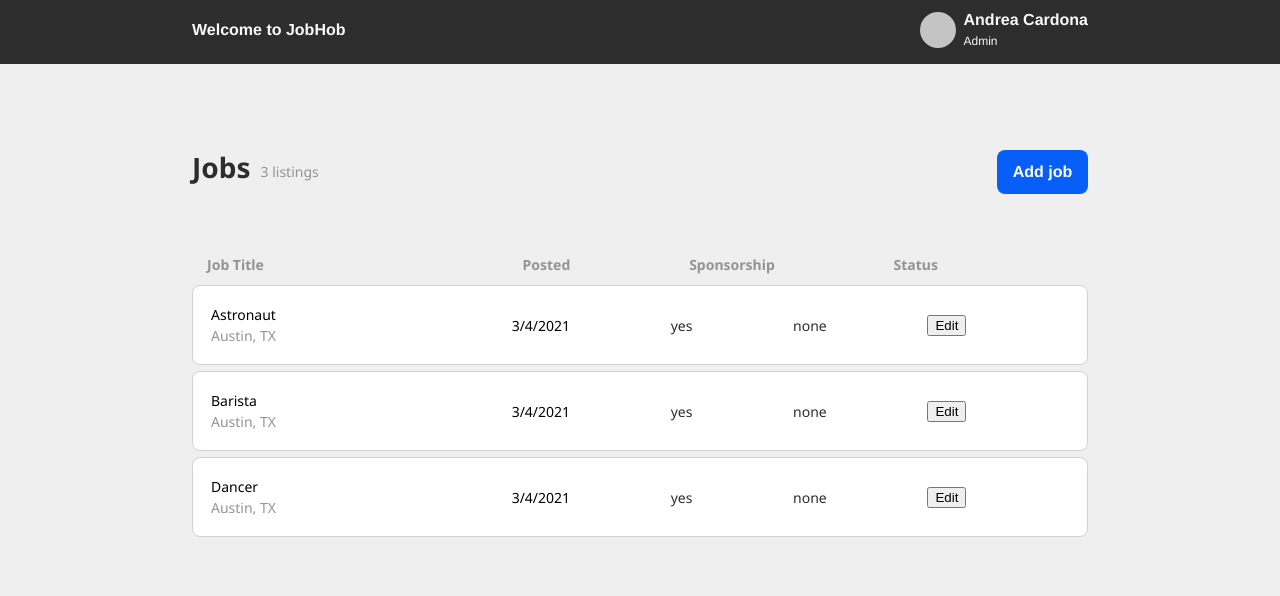
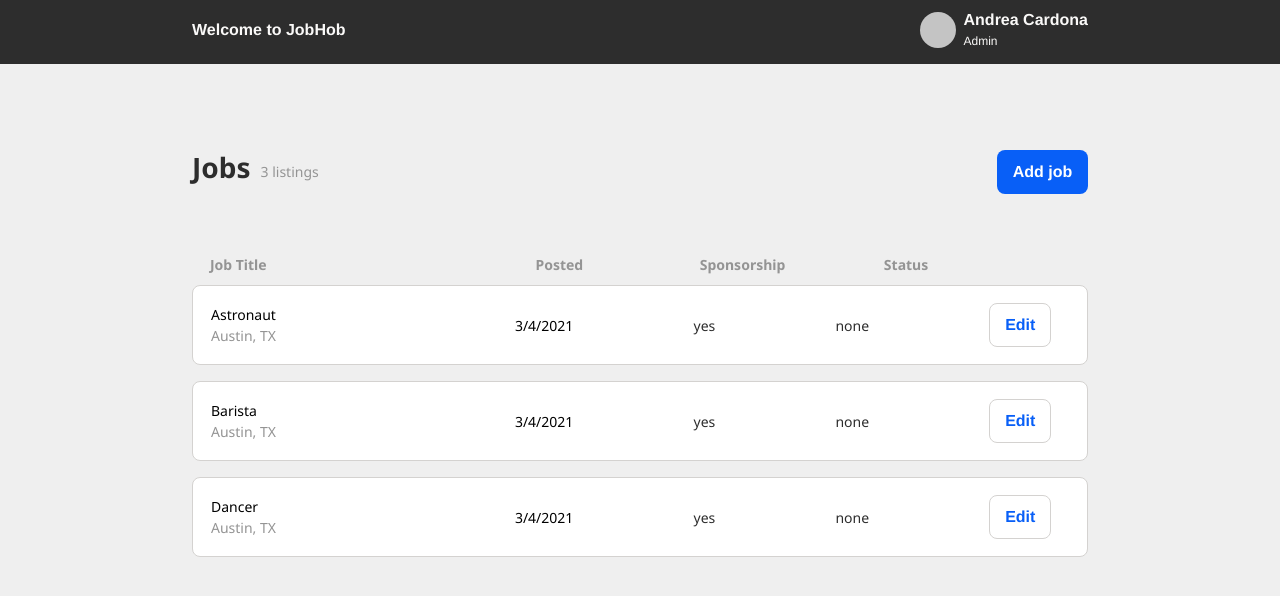
Before and after one commit to andreancardona/job-app, a React (Create React App) app: page /home in a window 1280 px wide. Shown: the top 596 px of the page. Built offline with nearby package versions, Linux system fonts and the light colour scheme.

Commit message:
update(JobsList): added styles to JobsList

```diff
--- a/src/components/JobsList.js
+++ b/src/components/JobsList.js
@@ -25,12 +25,14 @@ const JobsList = (props) => {
             <div className="title">{job.title}</div>
             <div className="location">{job.location}</div>
           </div>
+          <div className="job-details">
             <div className="posted"><CurrentDate /></div>
             <div className="sponsorship">{job.sponsorship}</div>
             <div className="status">{job.status}</div>
-          <button className="edit-button" onClick={() => {props.editJob(job) || history.push("/edit-job")}}>
-            Edit
-          </button>
+            <button className="edit-button" onClick={() => {props.editJob(job) || history.push("/edit-job")}}>
+              Edit
+            </button>
+          </div>
           <div>
           </div>
         </div>
--- a/src/styles/AddJob.css
+++ b/src/styles/AddJob.css
@@ -7,10 +7,24 @@
   border-radius: 8px;
 }
 
+@media screen and (max-width: 768px) {
+  .add-job-container {
+    width: 95%;
+    height: 90%;
+    margin-top: 70px;
+  }
+}
+
 .add-job-headers {
   height: 80px;
   padding: 25px 0 0 30px;
   border-bottom: 1px solid #d4d2d0;
+}
+
+@media screen and (max-width: 768px) {
+  .add-job-headers {
+    padding: 20px;
+  }
 }
 
 .add-job-heading {
@@ -76,6 +90,25 @@ select {
   background-repeat: no-repeat;
 }
 
+@media screen and (max-width: 768px) {
+  select {
+    font-family: "Helvetica Neue";
+    font-size: 16px;
+    font-style: normal;
+    font-weight: 400;
+    line-height: 24px;
+    letter-spacing: 0em;
+    text-align: left;
+    padding: 10px;
+    -webkit-appearance: none;
+    -moz-appearance: none;
+    appearance: none;
+    background-image: url("../images/caret.svg");
+    background-position: 260px center;
+    background-repeat: no-repeat;
+  }
+}
+
 .sub-label {
   font-family: "Helvetica Neue";
   font-size: 14px;
@@ -101,6 +134,7 @@ select {
   border: 1px solid #949494;
   border-radius: 8px;
   margin-bottom: 15px;
+  background-color: #ffff;
 }
 
 .add-job-footer {
--- a/src/styles/JobsList.css
+++ b/src/styles/JobsList.css
@@ -4,7 +4,6 @@
   border-radius: 4px;
   margin: 50px 0 50px 0;
 }
-
 
 @media screen and (max-width: 768px) {
   .jobs-list-container {
@@ -26,13 +25,12 @@
 
   display: flex;
   flex-direction: row;
-  justify-content: space-between;
 }
 
 @media screen and (max-width: 768px) {
   .jobs-list-headers {
     font-family: Noto Sans;
-    font-size: 16px;
+    font-size: 14px;
 
     display: flex;
     flex-direction: row;
@@ -41,16 +39,42 @@
 }
 
 .header-title {
-  padding: 0 140px 0 15px;
+  padding: 0 28% 0 2%;
+}
+
+.header-posted {
+  padding-right: 10%;
+}
+
+.header-sponsorship {
+  padding-right: 8%;
 }
 
 .header-status {
   padding-right: 150px;
 }
 
+@media screen and (min-width: 1154px) {
+  .header-title {
+    padding: 0 30% 0 2%;
+  }
+
+  .header-posted {
+    padding-right: 13%;
+  }
+
+  .header-sponsorship {
+    padding-right: 11%;
+  }
+
+  .header-status {
+    padding-right: 150px;
+  }
+}
+
 @media screen and (max-width: 768px) {
   .header-title {
-    padding: 0 8% 0 3%;
+    padding: 0 25px 0 15px;
   }
 
   .header-posted {
@@ -72,7 +96,7 @@
   display: flex;
   font-size: 20px;
   justify-content: space-between;
-  margin-bottom: 6px;
+  margin-bottom: 16px;
 
   width: 100%;
   height: 80px;
@@ -82,8 +106,16 @@
 }
 
 .job-title-location {
-  width: 200px;
+  width: 30%;
   padding: 18px 0px 18px 18px;
+}
+
+.job-details {
+  width: 60%;
+  display: flex;
+  flex-direction: row;
+  justify-content: space-between;
+  align-items: center;
 }
 
 .title {
@@ -138,7 +170,18 @@
 }
 
 .edit-button {
-  margin: 0 20px 0 0;
+  color: #085FF7;
+  font-family: "Helvetica Neue";
+  font-style: normal;
+  font-weight: 700;
+  font-size: 16px;
+  line-height: 18px;
+  background: #ffff;
+  padding: 13px, 16px, 13px, 16px;
+  border-radius: 8px;
+  width: 62px;
+  height: 44px;
+  border: 1px solid #d4d2d0;
 }
 
 @media screen and (max-width: 600px) {
```
